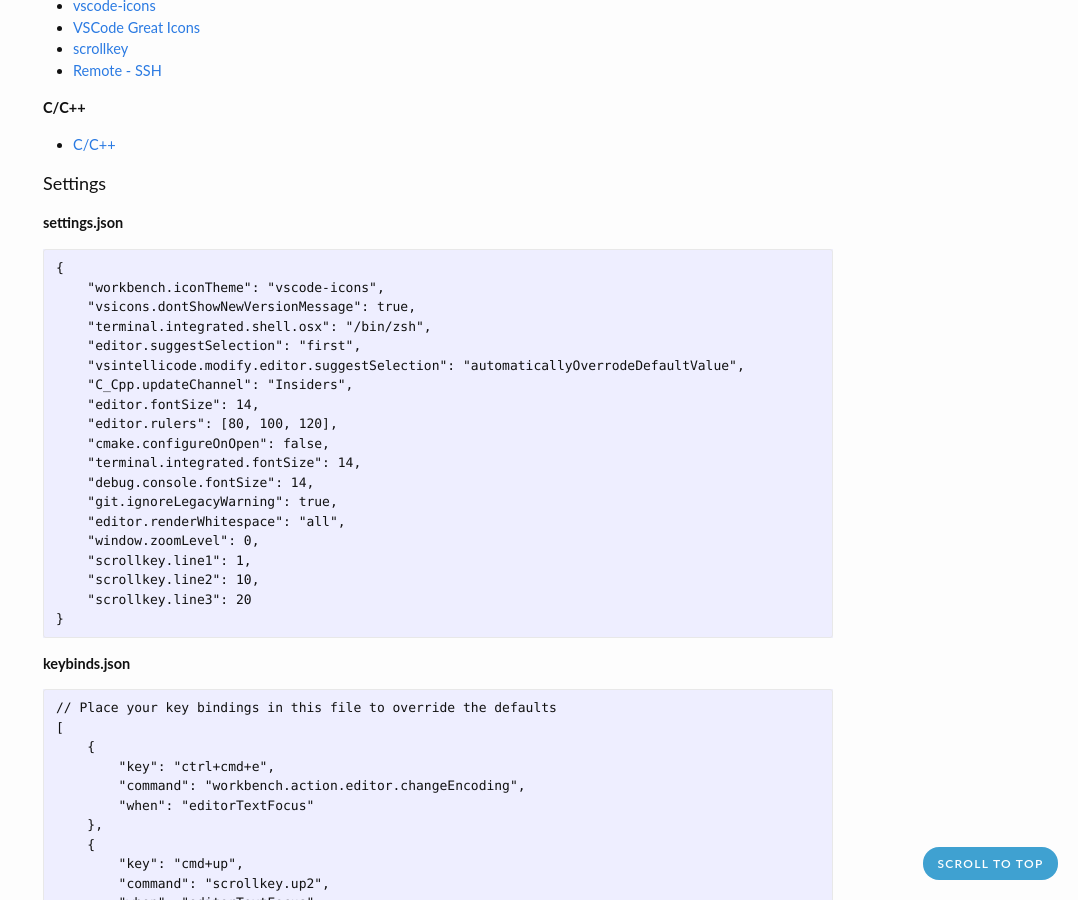
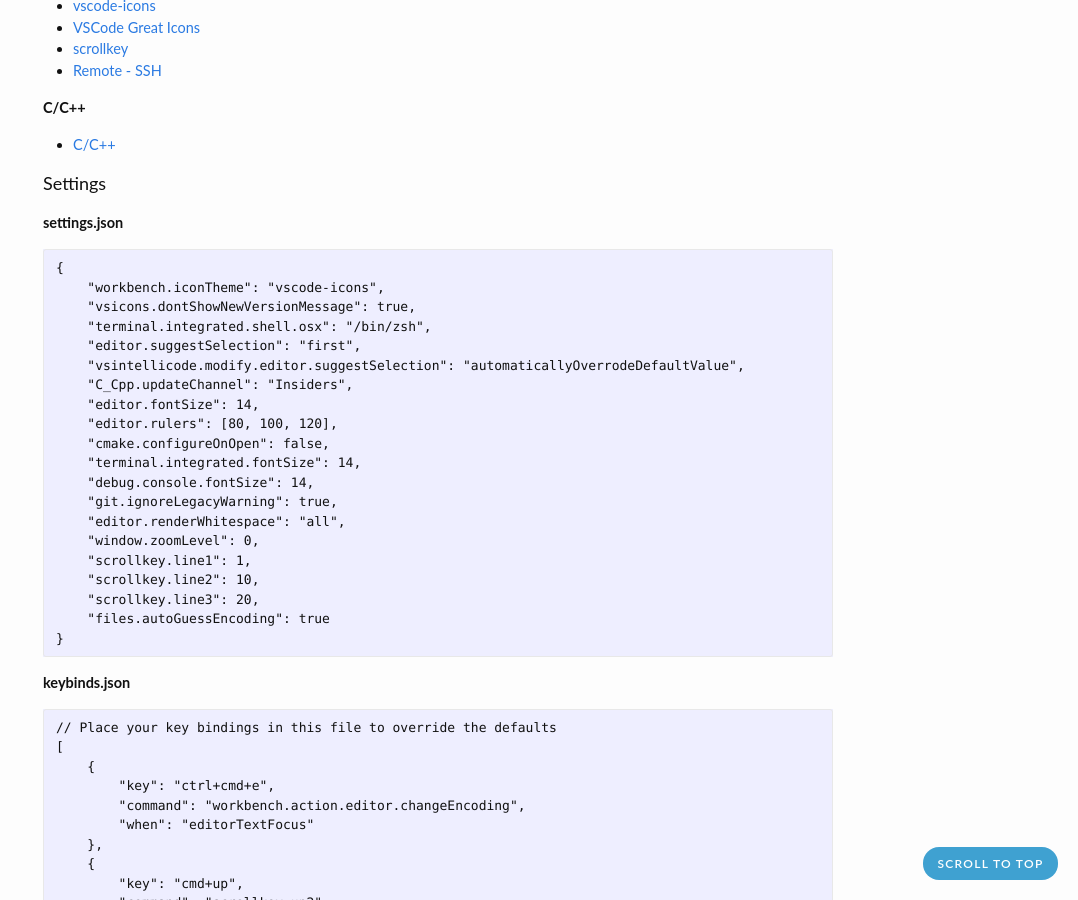
Before and after one commit to zhjwpku/zhjwpku.github.io, a Jekyll site: the page built from _posts/2019-12-27-vscode-shortcuts.md, in a window 1280 px wide and 900 px high, scrolled down 1183 px. Shown: the whole window, without its empty margins (202-1280 px from the left). Built offline with Jekyll 4.4.1, drawn with Linux system fonts in a browser that asks for light colours; comment, search, counter and statistics services are not loaded.

Commit message:
Auto Guess Encoding
Signed-off-by: Zhao Junwang <zhjwpku@gmail.com>

````diff
--- a/_posts/2019-12-27-vscode-shortcuts.md
+++ b/_posts/2019-12-27-vscode-shortcuts.md
@@ -86,7 +86,8 @@
     "window.zoomLevel": 0,
     "scrollkey.line1": 1,
     "scrollkey.line2": 10,
-    "scrollkey.line3": 20
+    "scrollkey.line3": 20,
+    "files.autoGuessEncoding": true
 }
 ```
 
````
